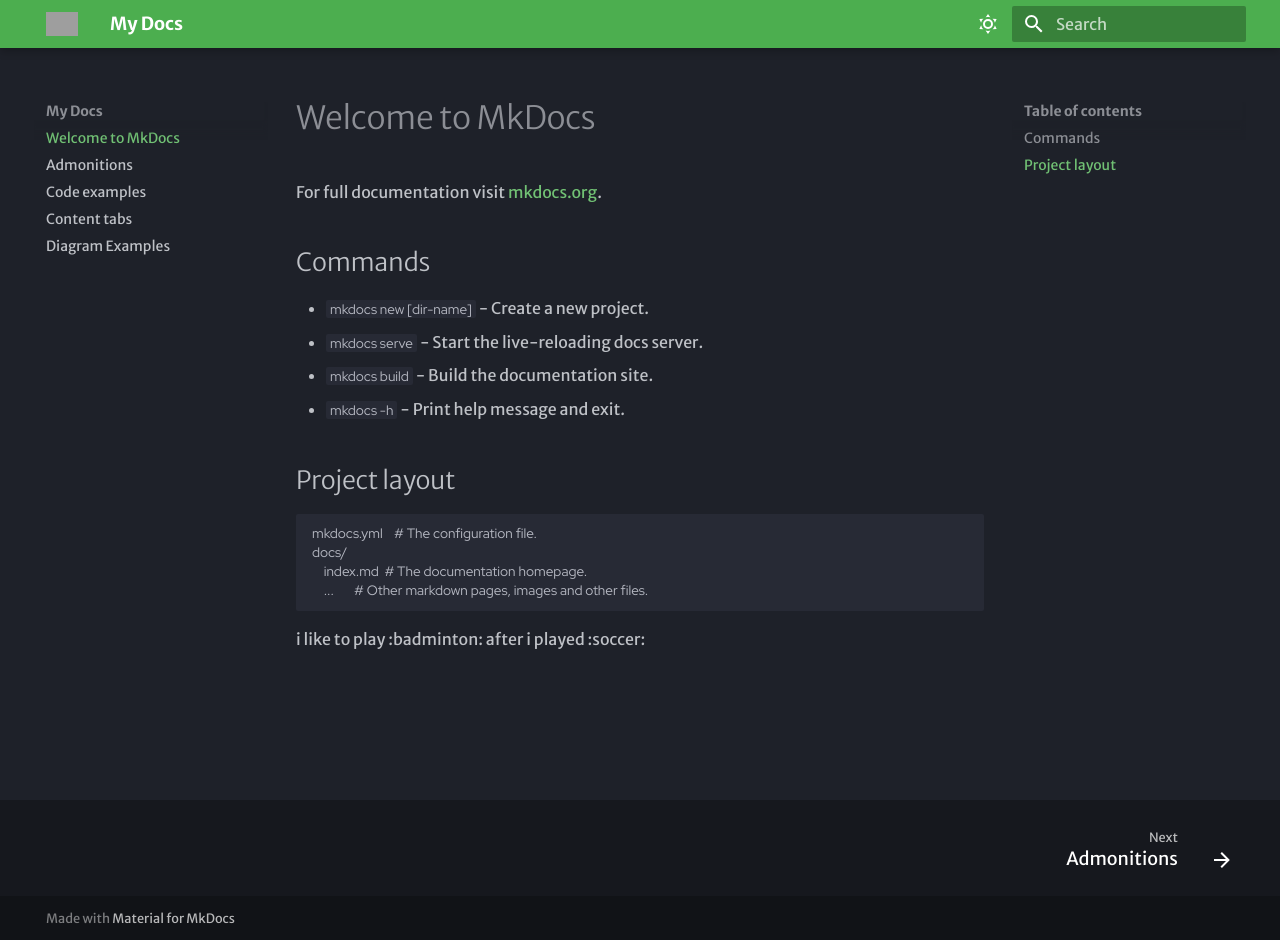
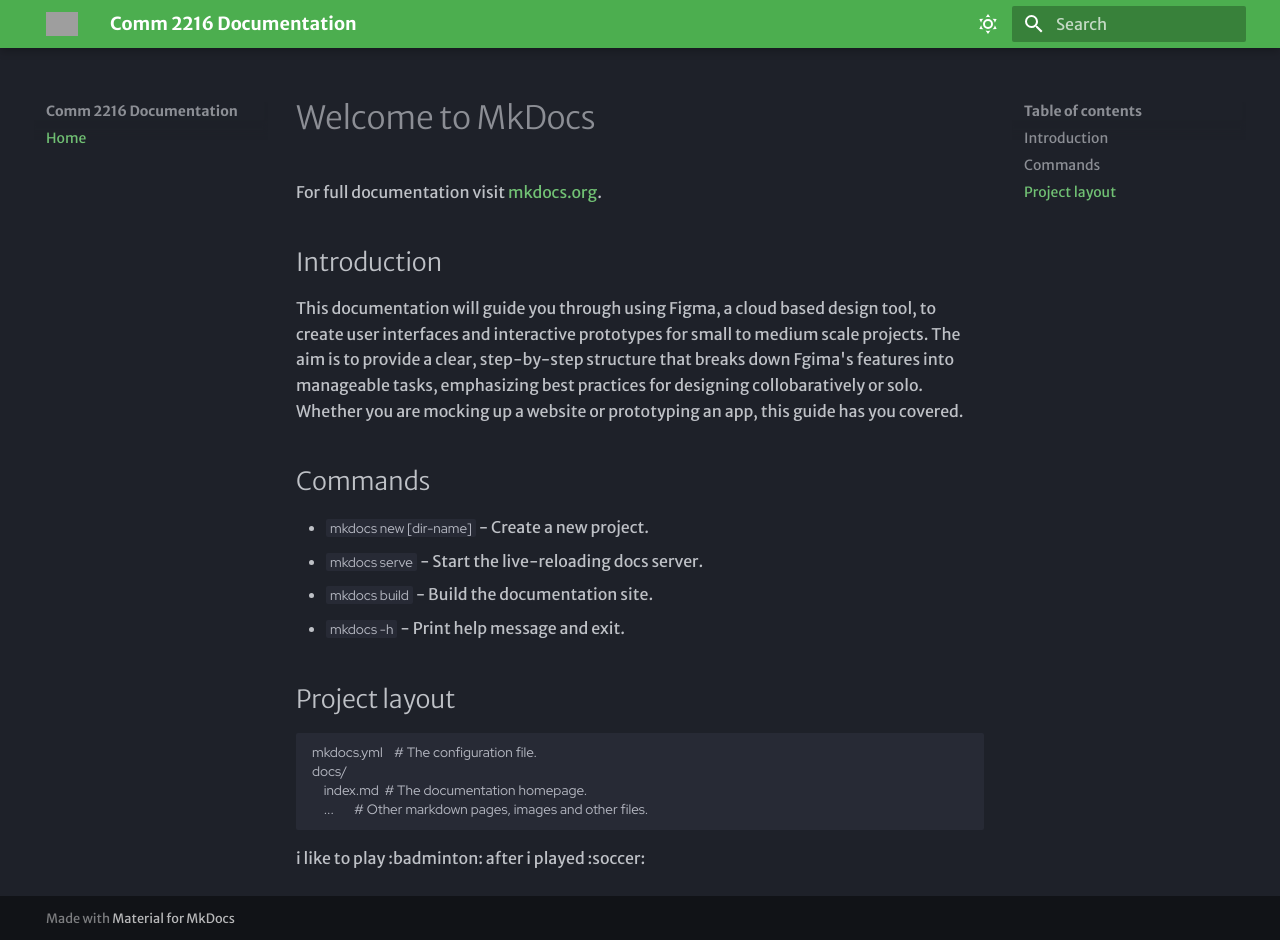
Before and after one commit to RamandeepKaurKainth/mkdocs-Comm2216, an MkDocs documentation site: the page built from docs/index.md, in a window 1280 px wide and 940 px high. Built offline with MkDocs 1.6.1 and Material for MkDocs 9.7.7, drawn with Linux system fonts in a browser that asks for light colours; grey boxes are pictures that could not be loaded.

Commit message:
Added Introduction in Home page

```diff
--- a/docs/index.md
+++ b/docs/index.md
@@ -1,6 +1,11 @@
 # Welcome to MkDocs
 
 For full documentation visit [mkdocs.org](https://www.mkdocs.org).
+
+## Introduction
+
+This documentation will guide you through using Figma, a cloud based design tool, to create user interfaces and interactive prototypes for small to medium scale projects. The aim is to provide a clear, step-by-step structure that breaks down Fgima's features into manageable tasks, emphasizing best practices for designing collobaratively or solo. Whether you are mocking up a website or prototyping an app, this guide has you covered.
+
 
 ## Commands
 
--- a/mkdocs.yml
+++ b/mkdocs.yml
@@ -1,4 +1,6 @@
-site_name: My Docs
+site_name: Comm 2216 Documentation
+nav:
+  - Home: index.md
 theme:
   name : material
   font :
```
Also changed, not shown: docs/Home.md (added).
